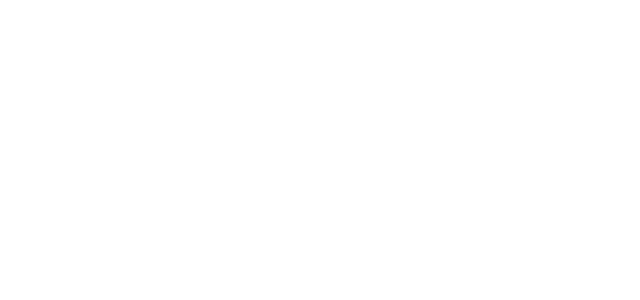
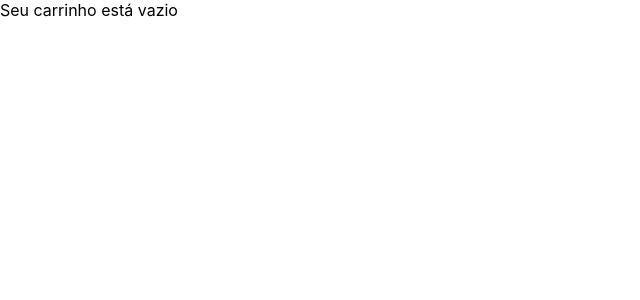
Before and after one commit to MuriloGon/projects-at-trybe, a React (Create React App) app: page /cart in a window 1280 px wide. Shown: the top 300 px of the page, without its empty margins (0-640 px from the left). Built offline with nearby package versions, Linux system fonts and the light colour scheme.

Commit message:
feat(requirement03): sparkles create a shopping cart page

```diff
--- a/src/App.js
+++ b/src/App.js
@@ -3,6 +3,7 @@ import './App.css';
 import { Route, Switch } from 'react-router';
 import { BrowserRouter } from 'react-router-dom';
 import Home from './pages/Home';
+import Cart from './pages/Cart';
 
 function App() {
   return (
@@ -11,6 +12,9 @@ function App() {
         <Route exact path="/">
           <Home />
         </Route>
+        <Route path="/cart">
+          <Cart />
+        </Route>
       </Switch>
     </BrowserRouter>
   );
--- /dev/null
+++ b/src/pages/Cart.js
@@ -0,0 +1,24 @@
+import React, { Component } from 'react';
+
+class Cart extends Component {
+  constructor(props) {
+    super(props);
+    this.state = {
+      cart: '',
+    };
+  }
+
+  render() {
+    const { cart } = this.state;
+    const cartContent = (cart.length === 0)
+      ? <span data-testid="shopping-cart-empty-message">Seu carrinho está vazio</span>
+      : cart;
+    return (
+      <section>
+        { cartContent }
+      </section>
+    );
+  }
+}
+
+export default Cart;
--- a/src/pages/Home.js
+++ b/src/pages/Home.js
@@ -1,4 +1,5 @@
 import React, { Component } from 'react';
+import { Link } from 'react-router-dom';
 
 class Home extends Component {
   render() {
@@ -6,6 +7,14 @@ class Home extends Component {
       <main>
         <form>
           <input type="text" />
+          <button type="button">
+            <Link
+              to="/cart"
+              data-testid="shopping-cart-button"
+            >
+              Carrinho de compras
+            </Link>
+          </button>
         </form>
         <h2 data-testid="home-initial-message">
           Digite algum termo de pesquisa ou escolha uma categoria.
```
